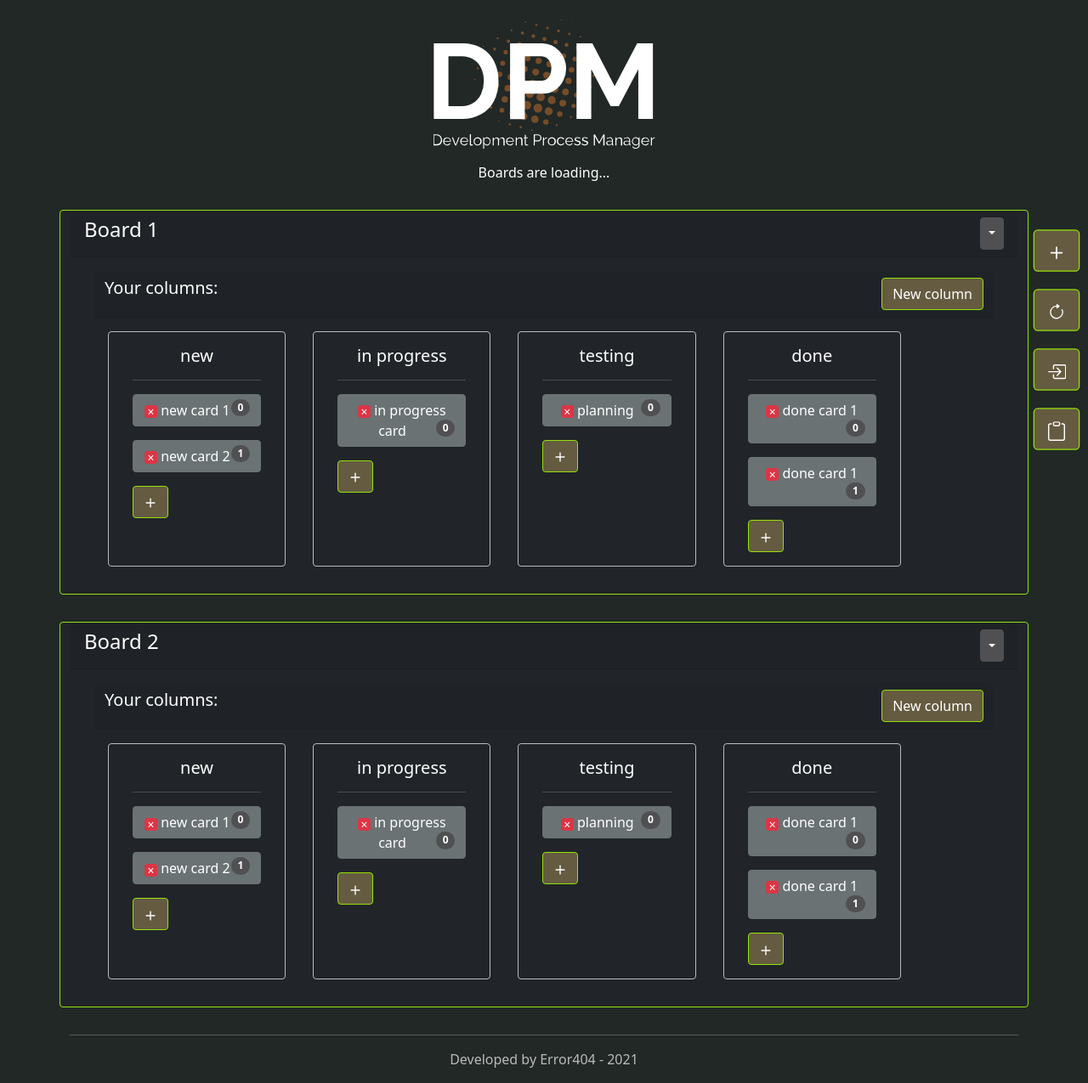
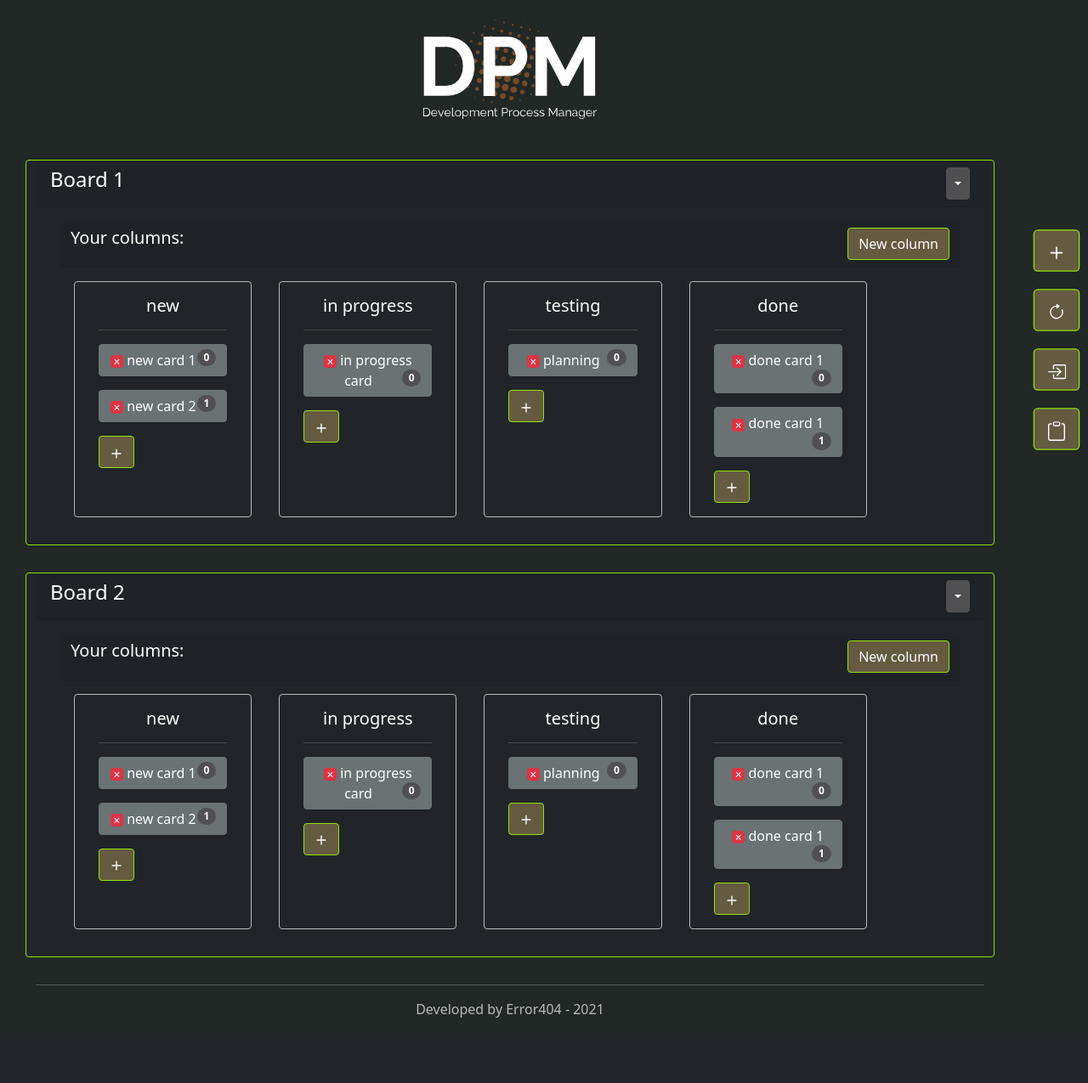
Before and after one commit to eorll/Proman, a Flask app: page / in a window 1280 px wide. Shown: the whole page at 85% size. After the commit the page ends 1198 px from the top, so only its background shows below. Run offline with Flask 2, Linux system fonts and the light colour scheme; parts of the project's set-up code (start-up, migrations or seed data) failed here and were passed over; some libraries are stand-ins or nearby versions.

Commit message:
Logo is smaller, menu don't colliding with boards.

```diff
--- a/static/scss/main.scss
+++ b/static/scss/main.scss
@@ -47,6 +47,10 @@ $theme-colors: (
   opacity: 50%;
 }
 
+.margin-for-menu {
+  margin-right: 80px;
+}
+
 @import "../node_modules/bootstrap/scss/bootstrap";
 @import "../node_modules/bootstrap/scss/mixins";
 @import "../node_modules/bootstrap/scss/root";
--- a/templates/header.html
+++ b/templates/header.html
@@ -1,4 +1,4 @@
 <div class="row my-3 text-center">
-    <img class="w-25 start-50 position-relative translate-middle-x mb-3" src="/static/icons/logo.svg">
-    <div id="boards">Boards are loading...</div>
+    <img class=" start-50 position-relative translate-middle-x mb-3" src="/static/icons/logo.svg"
+        style="width: 20%">
 </div>
--- a/templates/layout.html
+++ b/templates/layout.html
@@ -29,7 +29,7 @@
     {% block head %}{% endblock %}
 
 </head>
-<body>
+<body  class="margin-for-menu">
 <div class="container">
     {% block header %}
         {% include 'header.html' %}
```
Also changed, not shown: templates/add_board.html (deleted, +0 -25 lines), static/scss/main.css, 1 other file.
